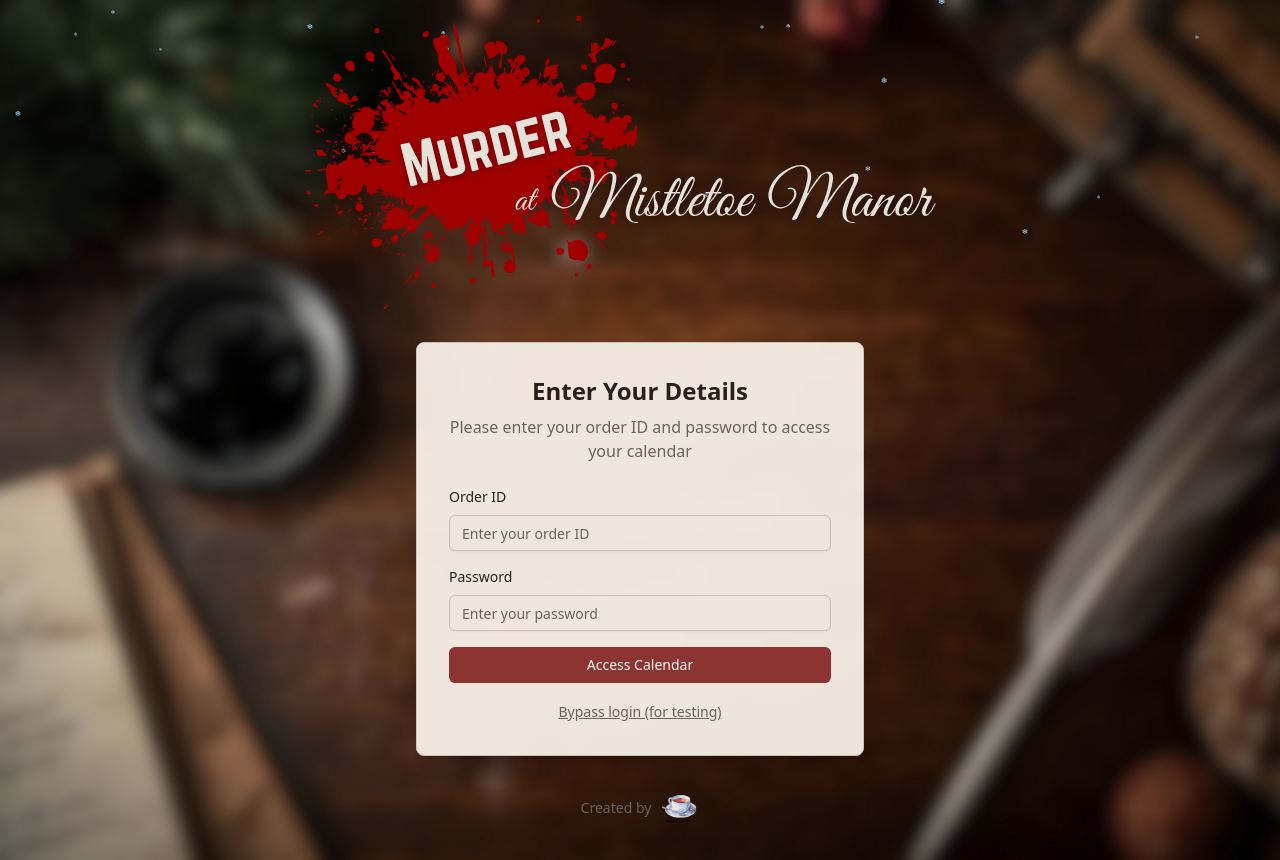
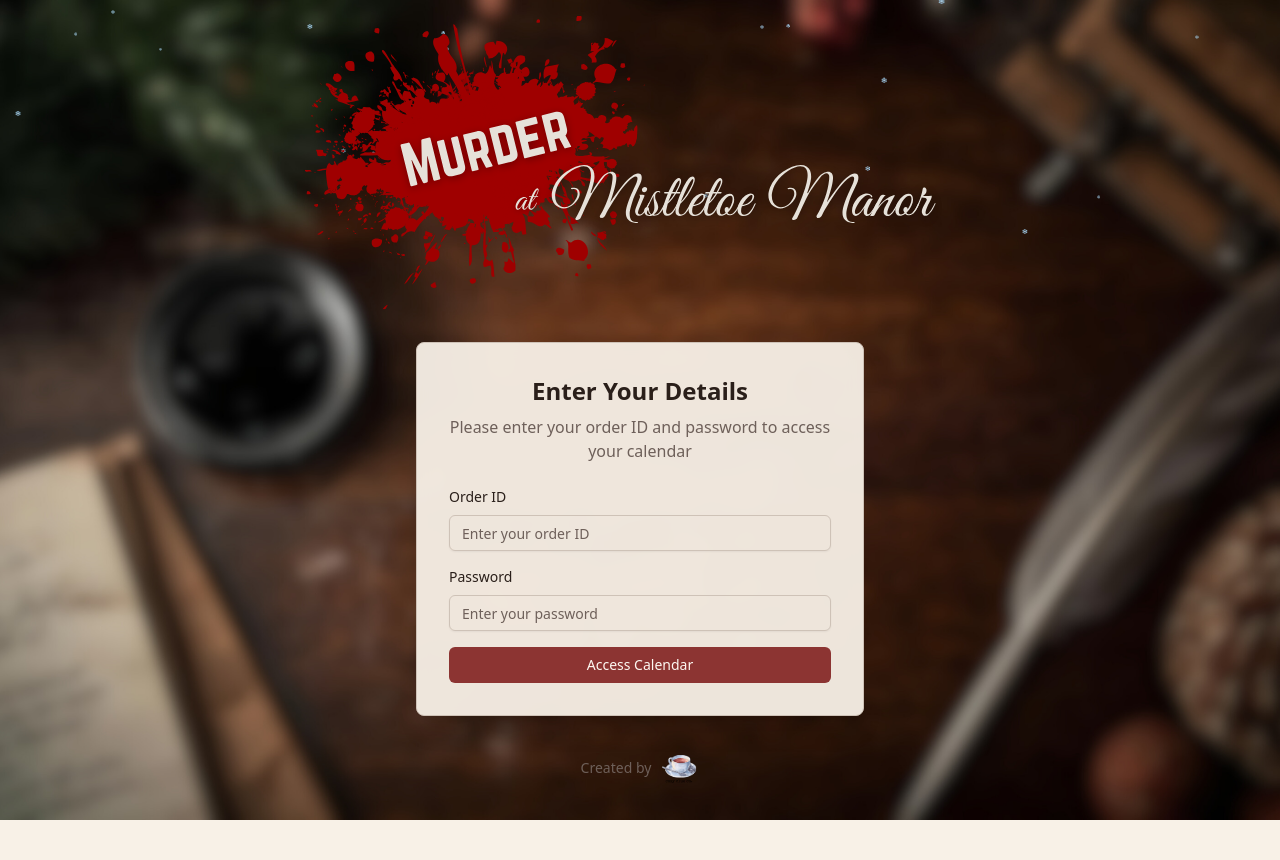
Before and after one commit to sophieandawaffle/mistletoe-manor-advent, a Next.js app: page /murder-at-mistletoe-manor in a window 1280 px wide. After the commit the page ends 820 px from the top, so only its background shows below. Built offline with nearby package versions, Linux system fonts and the light colour scheme; no server answers; a web font is replaced by a local one.

Commit message:
Remove test mode bypass login functionality
- Remove bypass login button from password gate
- Delete bypass API endpoint
- Update README to remove bypass testing instructions
- Clean up temp-repo files
- Authentication now required for all access

```diff
--- a/app/api/calendar/[calendarId]/bypass/route.ts
+++ /dev/null
@@ -1,40 +0,0 @@
-import { NextResponse } from "next/server"
-import { cookies } from "next/headers"
-
-export async function POST(request: Request, { params }: { params: Promise<{ calendarId: string }> }) {
-  try {
-    const { calendarId } = await params
-
-    // Set auth cookie for bypass
-    const cookieStore = await cookies()
-    cookieStore.set(
-      `calendar_auth_${calendarId}`,
-      JSON.stringify({
-        orderId: "test-bypass",
-        authenticated: true,
-        timestamp: Date.now(),
-      }),
-      {
-        httpOnly: true,
-        secure: process.env.NODE_ENV === "production",
-        sameSite: "lax",
-        maxAge: 60 * 60 * 24 * 30, // 30 days
-      },
-    )
-
-    return NextResponse.json({ success: true }, {
-      status: 200,
-      headers: {
-        'Content-Type': 'application/json',
-      }
-    })
-  } catch (error) {
-    console.error("[v0] Bypass error:", error)
-    return NextResponse.json({ error: "Bypass failed" }, {
-      status: 500,
-      headers: {
-        'Content-Type': 'application/json',
-      }
-    })
-  }
-}
--- a/components/password-gate.tsx
+++ b/components/password-gate.tsx
@@ -51,29 +51,6 @@ export function PasswordGate({ calendar }: PasswordGateProps) {
     }
   }
 
-  const handleBypassLogin = async () => {
-    setIsLoading(true)
-    try {
-      const response = await fetch(`/api/calendar/${calendar.id}/bypass`, {
-        method: "POST",
-      })
-
-      if (!response.ok) {
-        const data = await response.json().catch(() => ({ error: "Bypass failed" }))
-        setError(data.error || "Bypass failed")
-        setIsLoading(false)
-        return
-      }
-
-      const data = await response.json().catch(() => ({ success: true }))
-
-      window.location.reload()
-    } catch (err) {
-      console.error("[v0] Bypass error:", err)
-      setError("An error occurred. Please try again.")
-      setIsLoading(false)
-    }
-  }
 
   return (
     <main
@@ -142,16 +119,6 @@ export function PasswordGate({ calendar }: PasswordGateProps) {
             </Button>
           </form>
 
-          <div className="mt-4 text-center">
-            <button
-              type="button"
-              onClick={handleBypassLogin}
-              className="text-sm text-muted-foreground hover:text-foreground underline"
-              disabled={isLoading}
-            >
-              Bypass login (for testing)
-            </button>
-          </div>
         </div>
 
         {/* Footer */}
```
Also changed, not shown: 1 other file (tests, documents, lock files or other folders).
